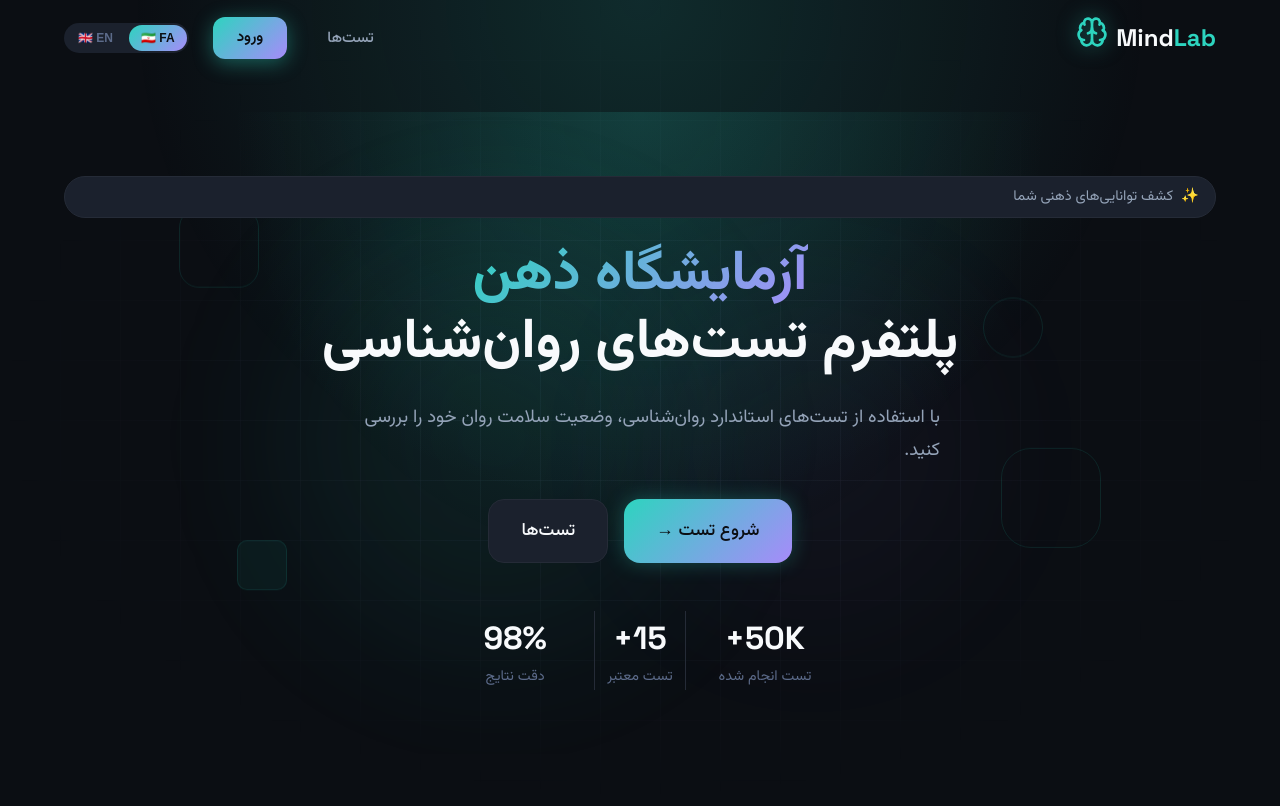
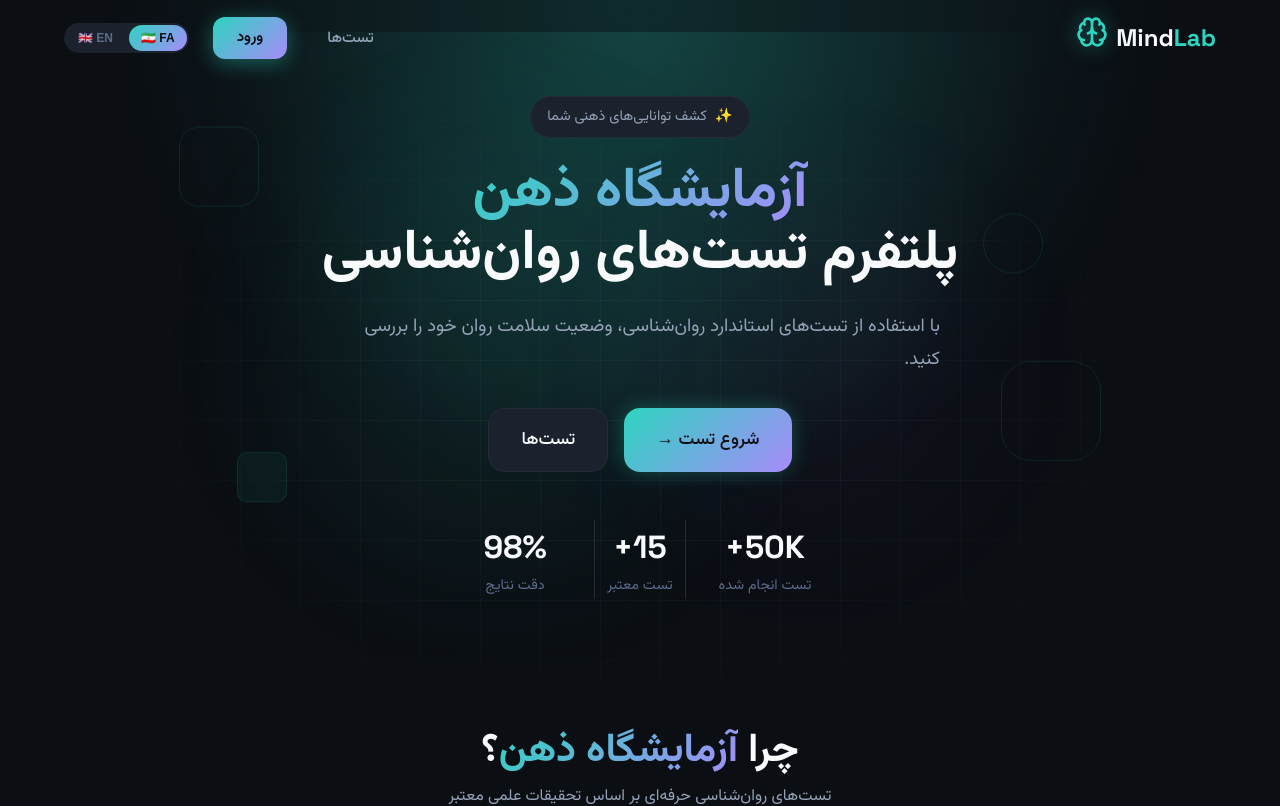
Before and after one commit to ramin-mahmoodi/MindLab, a React (Vite) app in the folder apps/web/: page / in a window 1280 px wide. Shown: the top 806 px of the page. Built offline with nearby package versions, Linux system fonts and the light colour scheme; no server answers.

Commit message:
Add hero section CSS with full-width gradient and glow effects

```diff
--- a/apps/web/src/index.css
+++ b/apps/web/src/index.css
@@ -120,14 +120,143 @@ body::before {
   content: '';
   position: absolute;
   top: 0;
-  left: 50%;
-  transform: translateX(-50%);
+  left: 0;
+  right: 0;
   width: 100%;
-  max-width: 1200px;
   height: 600px;
   background: radial-gradient(ellipse at 50% 0%, rgba(45, 212, 191, 0.15), transparent 60%);
   pointer-events: none;
   z-index: -1;
+}
+
+/* Hero Section */
+.hero {
+  position: relative;
+  min-height: 80vh;
+  display: flex;
+  flex-direction: column;
+  align-items: center;
+  justify-content: center;
+  text-align: center;
+  padding: var(--spacing-3xl) var(--spacing-lg);
+  margin-top: -5rem;
+  padding-top: 8rem;
+}
+
+.hero-bg {
+  position: absolute;
+  inset: 0;
+  overflow: hidden;
+  z-index: 0;
+}
+
+.hero .glow-1 {
+  position: absolute;
+  top: 20%;
+  left: 20%;
+  width: 400px;
+  height: 400px;
+  background: radial-gradient(circle, rgba(45, 212, 191, 0.15), transparent 70%);
+  border-radius: 50%;
+  filter: blur(60px);
+  animation: pulse 8s ease-in-out infinite;
+}
+
+.hero .glow-2 {
+  position: absolute;
+  bottom: 20%;
+  right: 20%;
+  width: 300px;
+  height: 300px;
+  background: radial-gradient(circle, rgba(167, 139, 250, 0.15), transparent 70%);
+  border-radius: 50%;
+  filter: blur(60px);
+  animation: pulse 8s ease-in-out infinite;
+  animation-delay: 4s;
+}
+
+.hero .float-shape {
+  position: absolute;
+  border: 1px solid rgba(45, 212, 191, 0.3);
+  border-radius: var(--radius-xl);
+  opacity: 0.4;
+  animation: float 6s ease-in-out infinite;
+}
+
+.hero .float-shape-1 {
+  top: 15%;
+  left: 10%;
+  width: 80px;
+  height: 80px;
+  transform: rotate(12deg);
+}
+
+.hero .float-shape-2 {
+  top: 25%;
+  right: 15%;
+  width: 60px;
+  height: 60px;
+  border-radius: 50%;
+  animation-delay: 2s;
+}
+
+.hero .float-shape-3 {
+  bottom: 20%;
+  left: 15%;
+  width: 50px;
+  height: 50px;
+  transform: rotate(45deg);
+  animation-delay: 1s;
+}
+
+.hero .float-shape-4 {
+  bottom: 30%;
+  right: 10%;
+  width: 90px;
+  height: 90px;
+  border-radius: var(--radius-2xl);
+  transform: rotate(-12deg);
+  animation-delay: 3s;
+}
+
+.hero-title {
+  font-size: clamp(2.5rem, 6vw, 4rem);
+  font-family: var(--font-display);
+  line-height: 1.1;
+  margin-bottom: var(--spacing-lg);
+}
+
+.hero-description {
+  font-size: 1.1rem;
+  color: var(--color-text-secondary);
+  max-width: 600px;
+  margin: 0 auto var(--spacing-xl);
+}
+
+@keyframes float {
+
+  0%,
+  100% {
+    transform: translateY(0) rotate(var(--rotation, 0deg));
+  }
+
+  50% {
+    transform: translateY(-15px) rotate(var(--rotation, 0deg));
+  }
+}
+
+@keyframes pulse {
+
+  0%,
+  100% {
+    opacity: 0.6;
+    transform: scale(1);
+  }
+
+  50% {
+    opacity: 1;
+    transform: scale(1.1);
+  }
 }
 
 /* Persian text */
```
